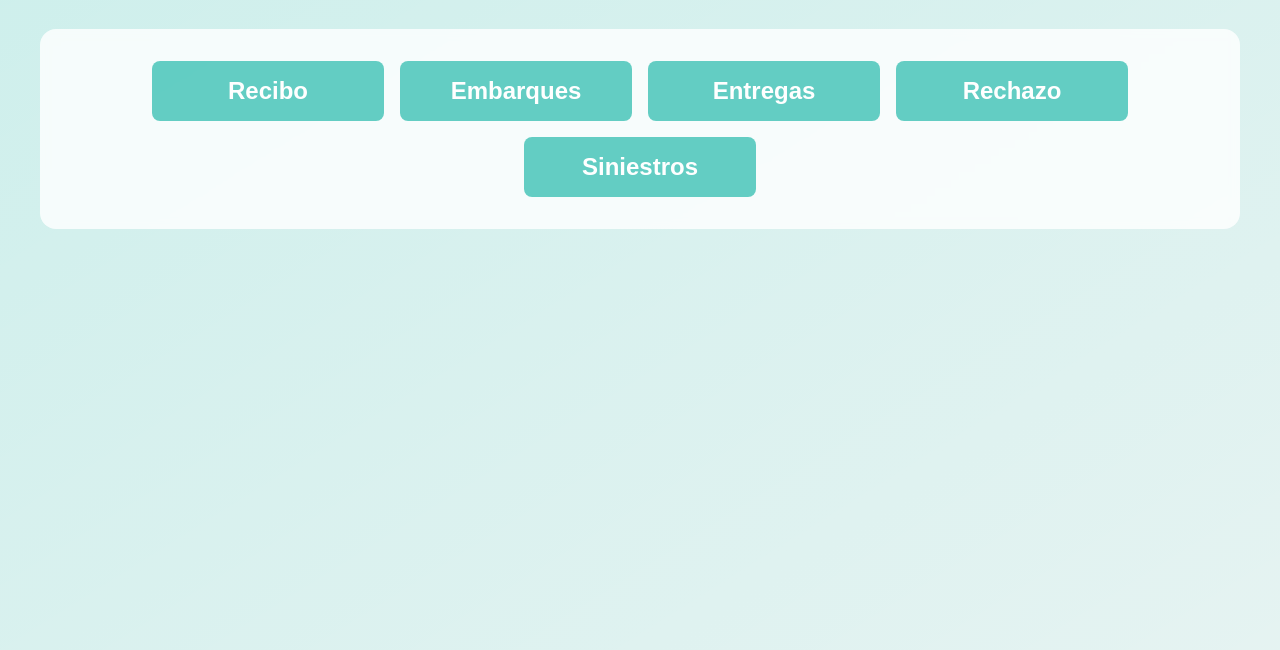
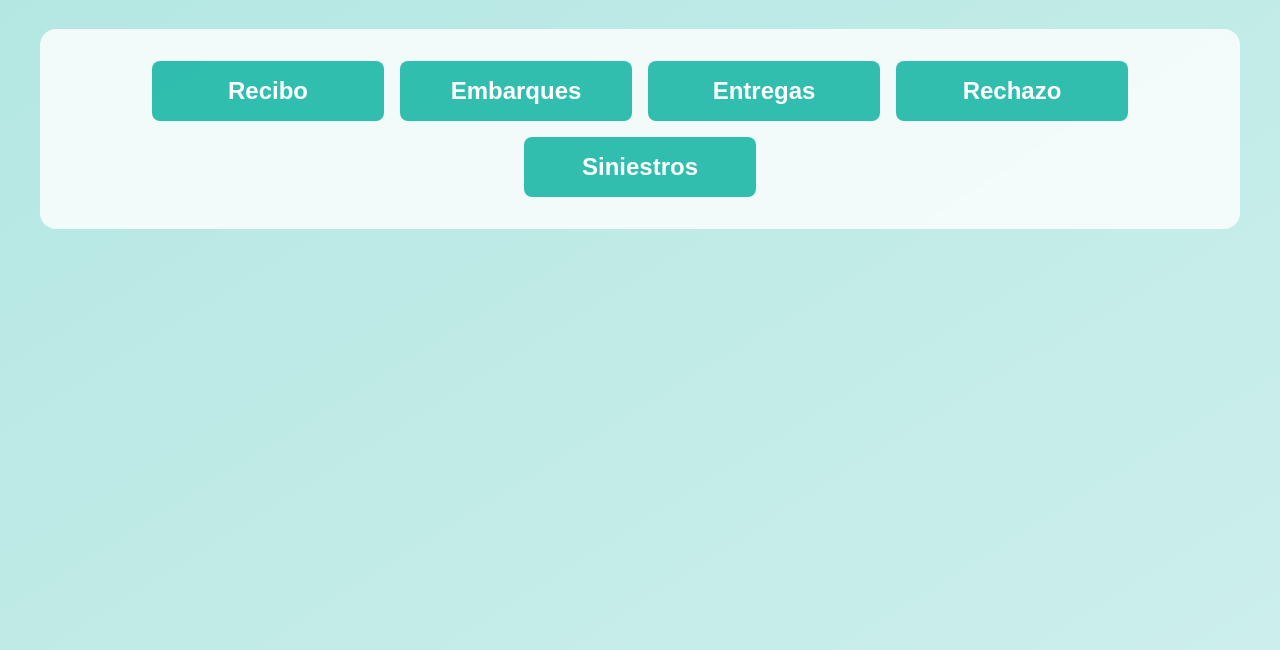
Before and after one commit to Gael-HISENSE/Diagrama.github.io, a plain HTML site: page index.html in a window 1280 px wide. Shown: the part 150-800 px from the top of the page. Drawn offline with Linux system fonts and the light colour scheme.

Commit message:
Update styles.css

```diff
--- a/styles.css
+++ b/styles.css
@@ -2,7 +2,7 @@ body {
     font-family: Arial, sans-serif;
     margin: 0;
     padding: 0;
-    background: linear-gradient(to bottom right, rgba(0, 174, 157, 0.2), rgba(0, 138, 123, 0.1));
+    background: linear-gradient(to bottom right, rgba(0, 174, 157, 0.3), rgba(0, 174, 157, 0.2));
     min-height: 100vh;
 }
 
@@ -54,7 +54,7 @@ nav {
 }
 
 .process {
-    background-color: rgba(0, 174, 157, 0.6);
+    background-color: rgba(0, 174, 157, 0.8); /* Darkened the color */
     border-radius: 0.5rem;
     padding: 1rem;
     width: 200px;
```
